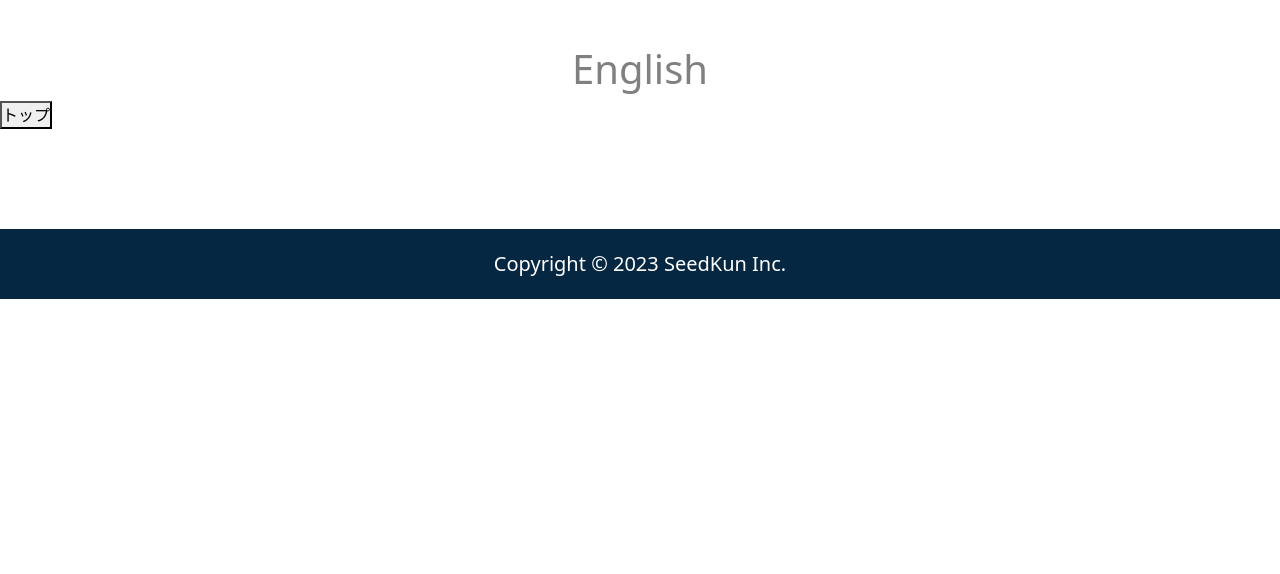
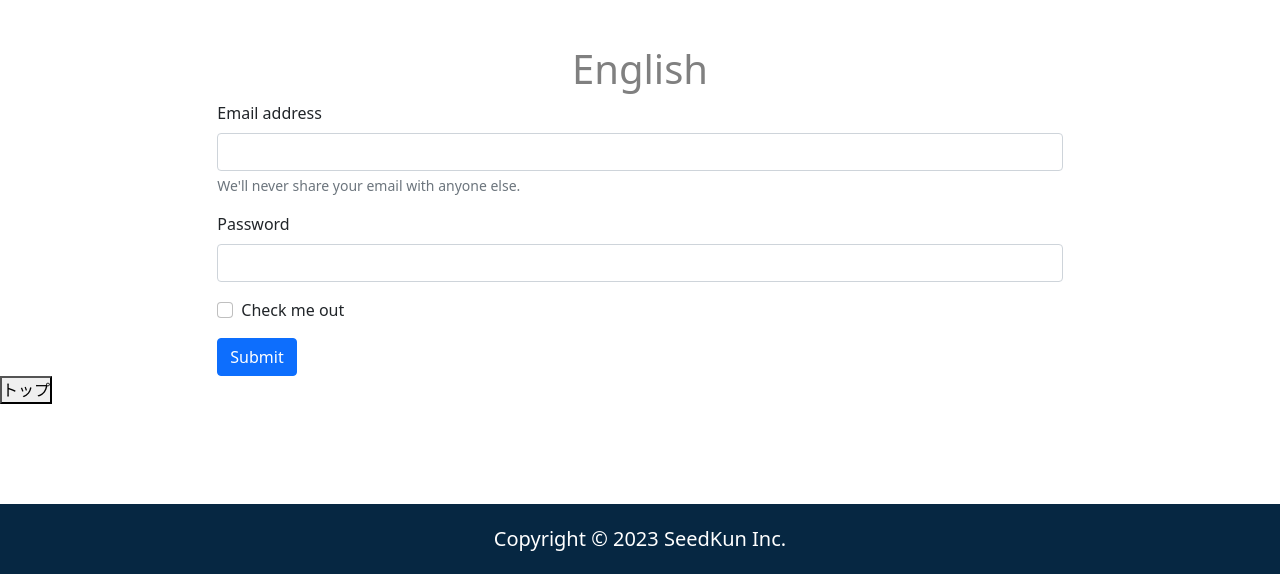
Before and after one commit to Akirauef/GitPracticetest, a plain HTML site: page index.html in a window 1280 px wide. Shown: the part 955-1529 px from the top of the page. Before the commit the page ends 1254 px from the top, so only its background shows below. Drawn offline with nearby package versions, Linux system fonts and the light colour scheme.

Commit message:
フォーム読み込み

```diff
--- a/index.html
+++ b/index.html
@@ -48,6 +48,26 @@
                 </p>
             </div>
         </section>
+        <container class="py-5">
+            <div class="row">
+                <div class="col-8 offset-2"><form>
+                    <div class="mb-3">
+                      <label for="exampleInputEmail1" class="form-label">Email address</label>
+                      <input type="email" class="form-control" id="exampleInputEmail1" aria-describedby="emailHelp">
+                      <div id="emailHelp" class="form-text">We'll never share your email with anyone else.</div>
+                    </div>
+                    <div class="mb-3">
+                      <label for="exampleInputPassword1" class="form-label">Password</label>
+                      <input type="password" class="form-control" id="exampleInputPassword1">
+                    </div>
+                    <div class="mb-3 form-check">
+                      <input type="checkbox" class="form-check-input" id="exampleCheck1">
+                      <label class="form-check-label" for="exampleCheck1">Check me out</label>
+                    </div>
+                    <button type="submit" class="btn btn-primary">Submit</button>
+                  </form></div>
+            </div>
+        </container>
         <button type="button" id="toTop">トップ</button>
     </main>
     <footer>
```
